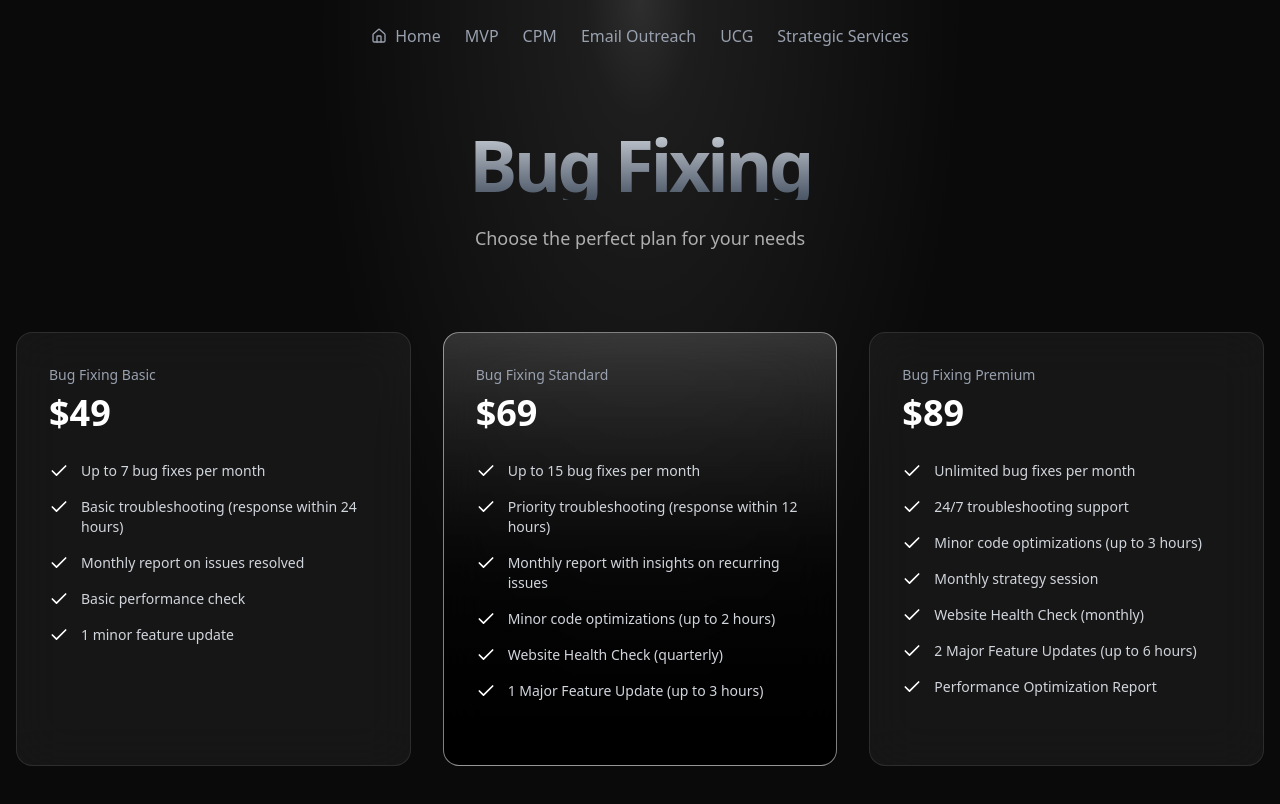
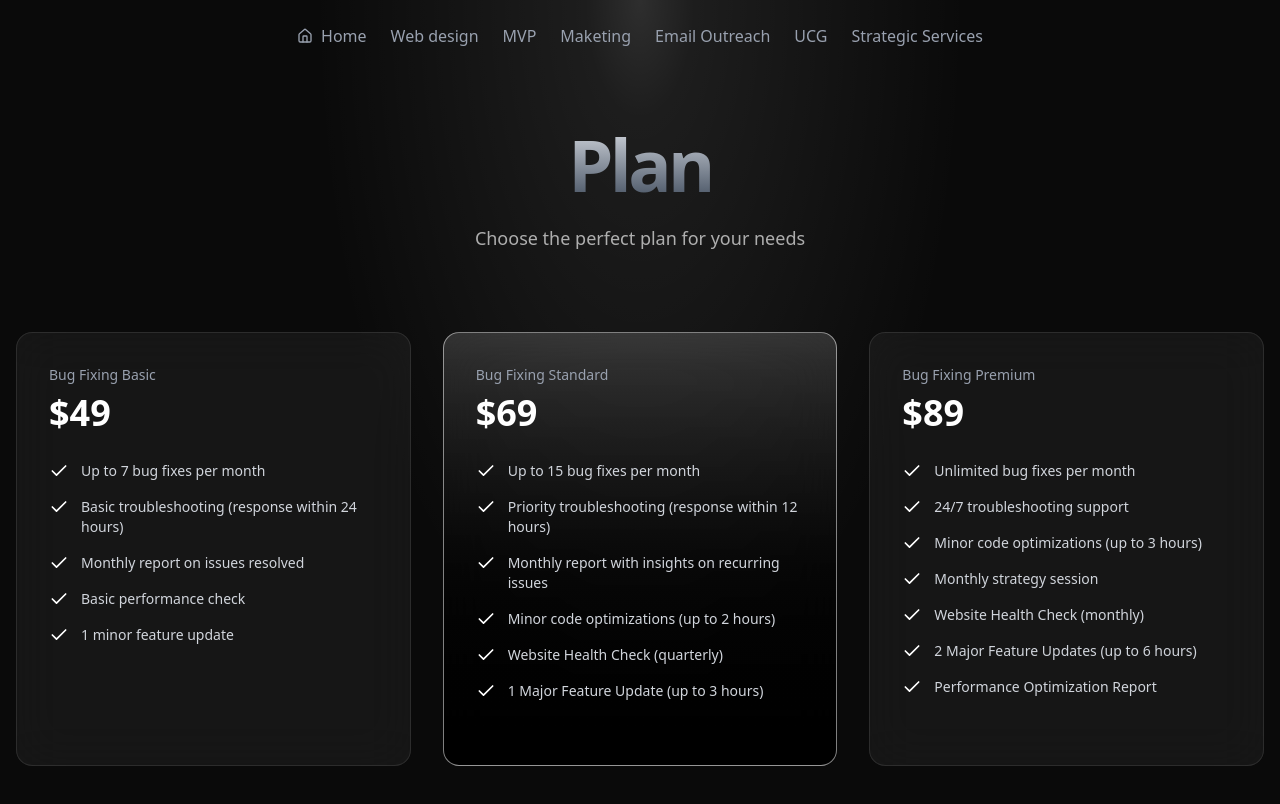
Before and after one commit to Urcodingbuddy/advona, a Next.js app: page /pricing/bug-fixing in a window 1280 px wide. Shown: the top 804 px of the page. Built offline with nearby package versions, Linux system fonts and the light colour scheme.

Commit message:
Update pricing categories and navigation links for consistency

```diff
--- a/app/pricing/[category]/page.tsx
+++ b/app/pricing/[category]/page.tsx
@@ -4,16 +4,17 @@ import { useParams } from "next/navigation";
 import { Check } from "lucide-react";
 
 const categoryDisplayNames: Record<string, string> = {
-  "bug-fixing": "Bug Fixing",
-  "web-maintenance": "Web Maintenance",
-  "content-update": "Content Update",
-  "mvp": "Minimum Viable Product",
-  "speed-optimization": "Speed Optimization",
+  "web-design": "Web design",
+  "minimum-viable-product": "Minimum Viable Product",
+  "core-paid-marketing": "Core Paid Maketing",
+  "email-outreach": "Email Outreach",
+  "user-generated-content": "User Generated Content",
+  "high-end-strategic-services":"High End Strategic Services"
 };
 
 export default function Pricing() {
   const params = useParams();
-  const category = (params?.category as string) || "bug-fixing";
+  const category = (params?.category as string) || "web-design";
   const plans = getPlansByCategory(category);
 
   return (
--- a/app/pricing/layout.tsx
+++ b/app/pricing/layout.tsx
@@ -13,11 +13,12 @@ interface NavigationItem {
 
 const navigation: NavigationItem[] = [
   { name: "Home", href: "/" },
+  { name: "Web design", href: "/pricing/web-design" },
   { name: "MVP", href: "/pricing/minimum-viable-product" },
-  { name: "CPM", href: "/pricing/core-paid-marketing" },
+  { name: "Maketing", href: "/pricing/core-paid-marketing" },
   { name: "Email Outreach", href: "/pricing/email-outreach" },
   { name: "UCG", href: "/pricing/user-generated-content" },
-  { name: "Strategic Services", href: "/pricing/strategic-service" },
+  { name: "Strategic Services", href: "/pricing/high-end-strategic-services" },
 ];
 
 export default function PricingLayout({ children }: { children: React.ReactNode }) {
```
